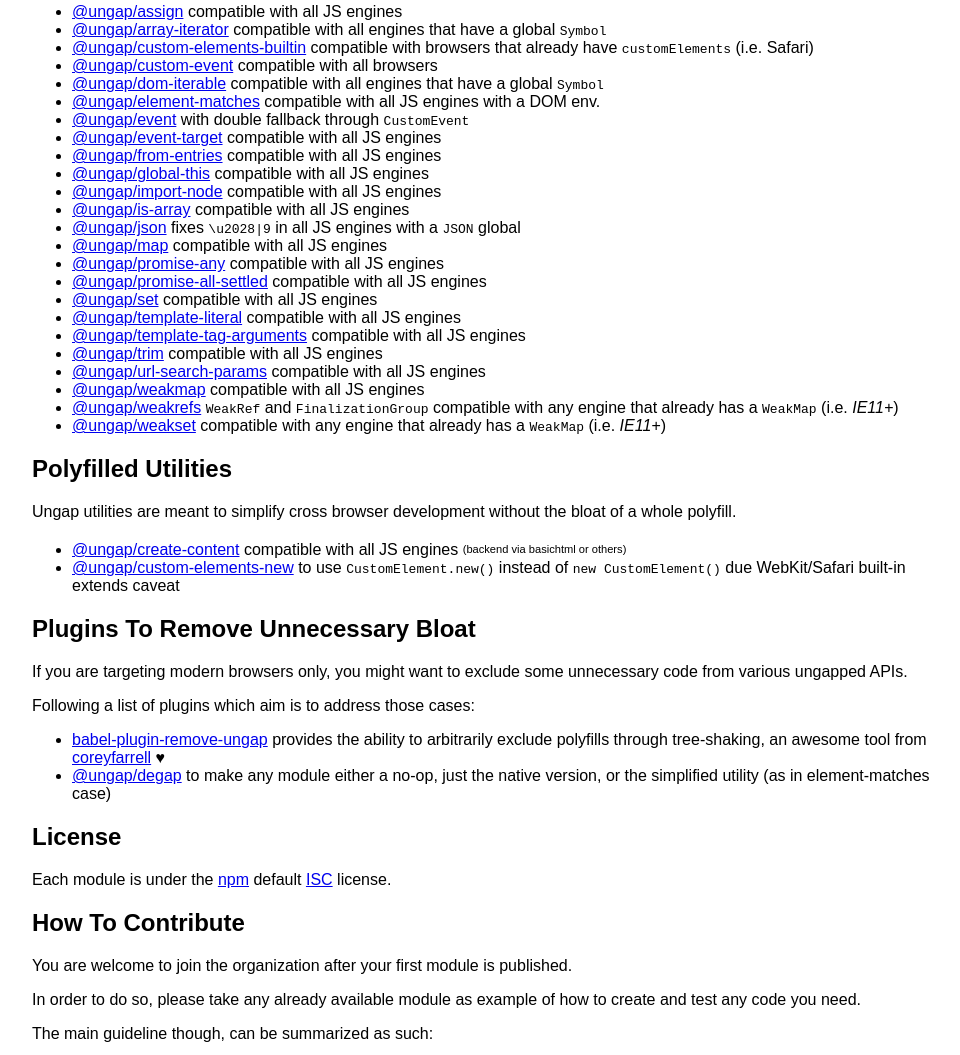
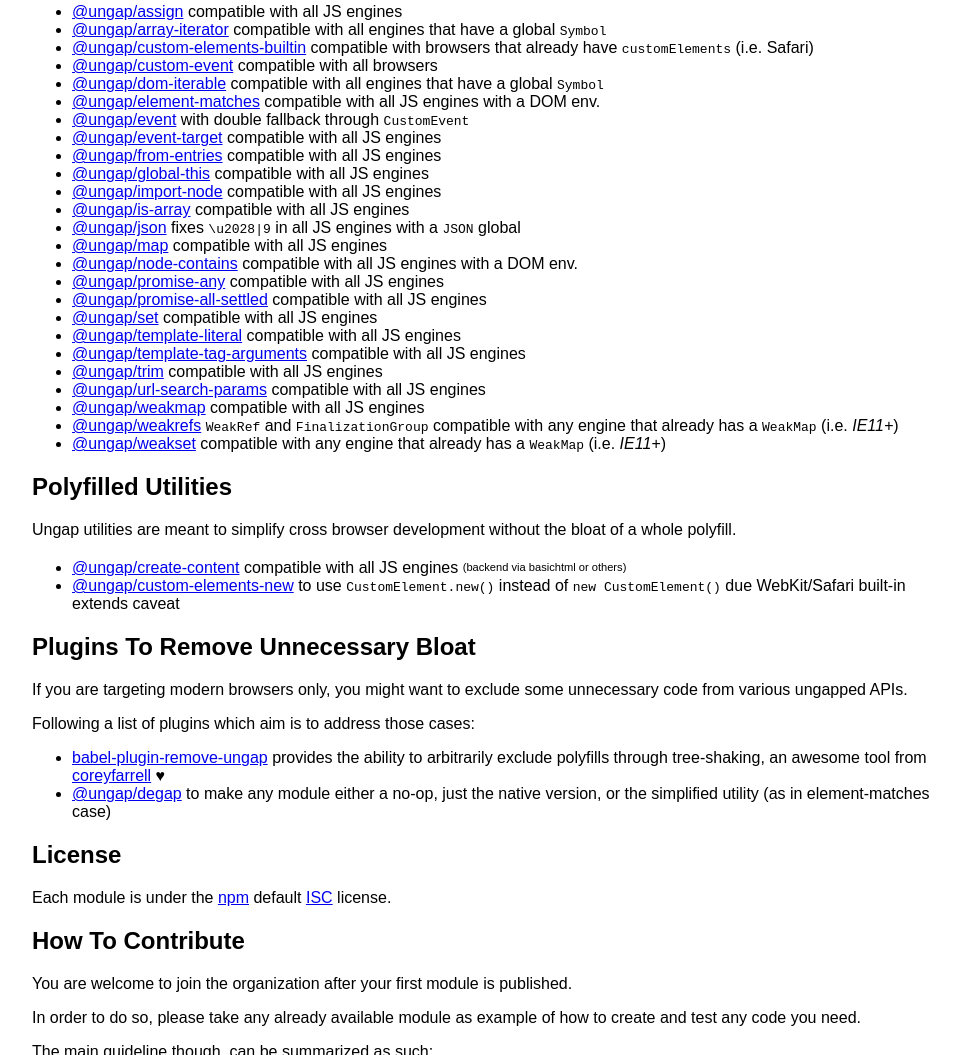
Before and after one commit to ungap/ungap.github.io, a website: page index.html in a window 1280 px wide. Shown: the part 1484-2539 px from the top of the page, without its empty margins (148-1108 px from the left). Drawn offline with nearby package versions, Linux system fonts and the light colour scheme.

Commit message:
added node-contains

```diff
--- a/index.html
+++ b/index.html
@@ -83,6 +83,7 @@
 <li><a href="https://github.com/ungap/is-array">@ungap/is-array</a> compatible with all JS engines</li>
 <li><a href="https://github.com/ungap/json">@ungap/json</a> fixes <code>\u2028|9</code> in all JS engines with a <code>JSON</code> global</li>
 <li><a href="https://github.com/ungap/map">@ungap/map</a> compatible with all JS engines</li>
+<li><a href="https://github.com/ungap/node-contains">@ungap/node-contains</a> compatible with all JS engines with a DOM env.</li>
 <li><a href="https://github.com/ungap/promise-any">@ungap/promise-any</a> compatible with all JS engines</li>
 <li><a href="https://github.com/ungap/promise-all-settled">@ungap/promise-all-settled</a> compatible with all JS engines</li>
 <li><a href="https://github.com/ungap/set">@ungap/set</a> compatible with all JS engines</li>
```
Also changed, not shown: README.md.
